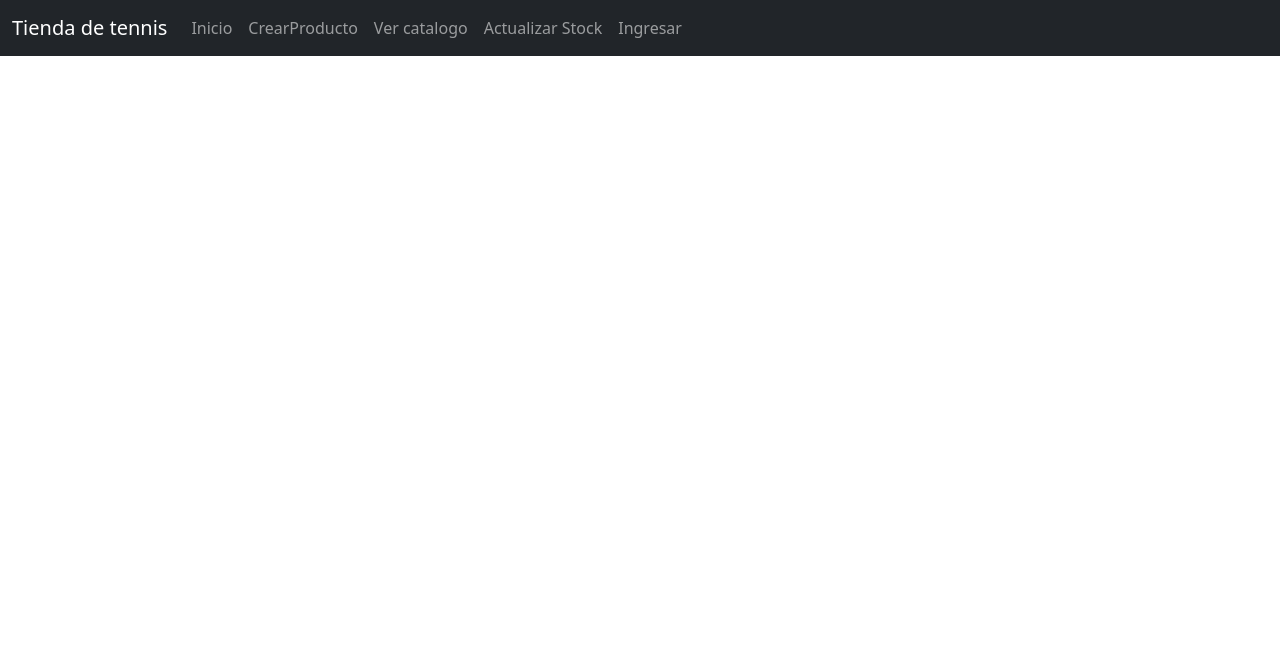
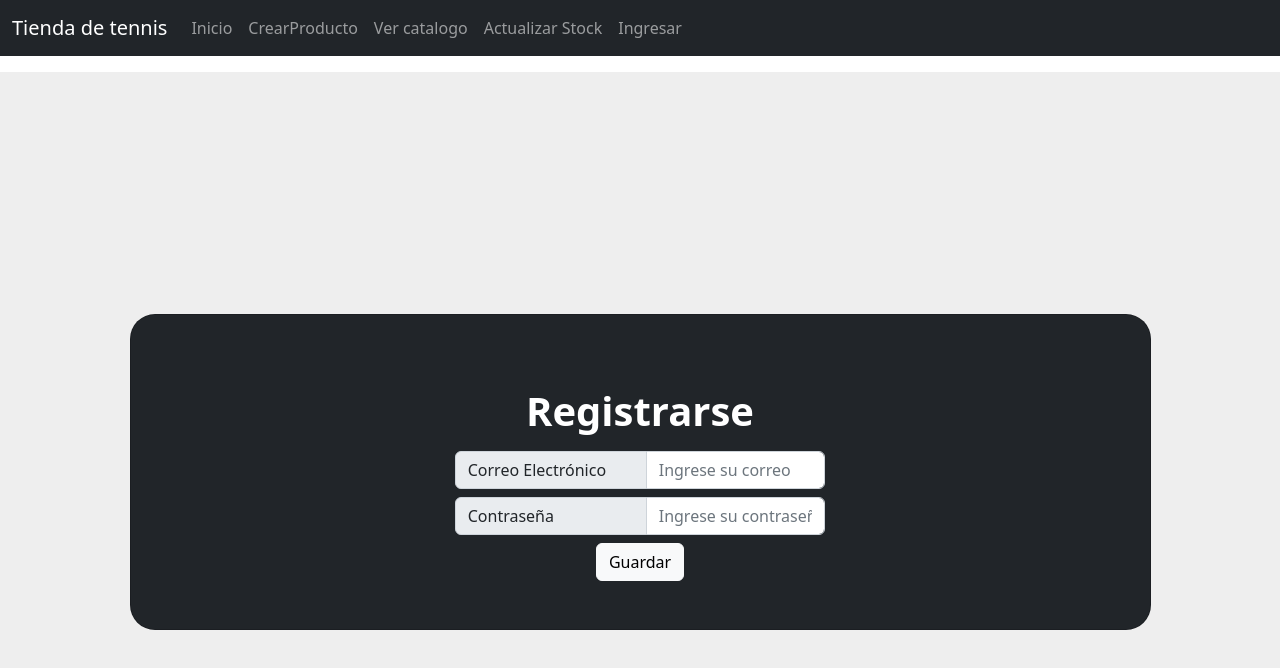
Before and after one commit to sebasrpg1232/tiendadetennis, a React (Create React App) app: page /registrar in a window 1280 px wide. Shown: the top 668 px of the page. Built offline with nearby package versions, Linux system fonts and the light colour scheme.

Commit message:
commit final

```diff
--- a/src/App.js
+++ b/src/App.js
@@ -6,6 +6,7 @@ import CrearProducto from "./Components/CrearProducto/CrearProducto";
 import VerTenis from "./Components/VerTenis/VerTenis";
 import { BrowserRouter as Router, Routes, Route } from "react-router-dom";
 import ActualizarStock from "./Components/ActualizarStock/ActualizarStock"
+import RegistrarUsuario from "./Components/RegistrarUsuario/RegistrarUsuario";
 function App() {
   // fetch('http://localhost:9000/api/product/list')
   // .then(response => response.json())
@@ -22,7 +23,7 @@ function App() {
               <Route path="/CrearProducto" element={<CrearProducto/>}></Route>
               <Route path="/VerTenis" element={<VerTenis/>}></Route>
               <Route path="/Login" element= {<Login/>}></Route>
-
+              <Route path="/registrar" element={<RegistrarUsuario/>}></Route>
               <Route path="/ActualizarStock" element={<ActualizarStock/>}></Route>
             </Routes>
         </Router>
--- a/src/Components/Home/Home.js
+++ b/src/Components/Home/Home.js
@@ -7,7 +7,6 @@ function Home() {
 
   return (
     <div>
-
     </div>
   );
 }
--- a/src/Components/Login/Login.js
+++ b/src/Components/Login/Login.js
@@ -1,4 +1,37 @@
+import { Link } from "react-router-dom";
+import axios from "axios";
+import { useState } from "react";
+
+
 function Login() {
+    const [resultado, setResultado] = useState([]);
+    const [correo, setCorreo] = useState("");
+    const [pass, setPass] = useState("");
+    const [sw, setSw] = useState(false);
+
+    async function handleClick (evt){
+      evt.preventDefault();
+      await axios.get("http://localhost:3002/usuarios").then((response) => {
+        setResultado(response.data);
+      }).then(login())
+
+    }
+    function login(){
+        setSw(false)
+        console.log(correo)
+        resultado.map((vm) => {
+            console.log(vm.correo)
+            if(vm.correo=== correo && vm.pass === pass){
+                setSw(true)
+            }
+    })
+    if(sw){
+        alert("Se ingreso")
+    }else{
+        alert("Correo/clave incorrecta")
+    }
+    }
+
     return (
         <div class="vh-100" style={{ backgroundColor: "#eee" }}>
             <form class="container h-100">
@@ -14,13 +47,17 @@ function Login() {
                                         <form>
 
                                             <div class="form-outline mb-4">
-                                                <input type="email" id="form2Example1" class="form-control" />
+                                                <input type="email" id="form2Example1" class="form-control"onChange={(event)=>{
+                          setCorreo(event.target.value)
+                        }} />
                                                 <label class="form-label mt-2" for="form2Example1">Dirección E-mail</label>
                                             </div>
 
 
                                             <div class="form-outline mb-4">
-                                                <input type="password" id="form2Example2" class="form-control" />
+                                                <input type="password" id="form2Example2" class="form-control" onChange={(event)=>{
+                          setPass(event.target.value)
+                        }}/>
                                                 <label class="form-label mt-2" for="form2Example2">Contraseña</label>
                                             </div>
 
@@ -41,11 +78,11 @@ function Login() {
                                             </div>
 
 
-                                            <button type="button" class="btn btn-light btn-block mb-4">Entrar</button>
+                                            <button type="submit" class="btn btn-light btn-block mb-4" onClick={handleClick} >Entrar</button>
 
 
                                             <div class="text-center">
-                                                <p>¿No tienes cuenta aún?  <a href="#!" class="text-light">Registrate</a></p>
+                                                <p>¿No tienes cuenta aún?  <Link to="/registrar">Regístrate</Link></p>
                                                 <p>otras opciones de inicio de sesión:</p>
 
                                             </div>
--- /dev/null
+++ b/src/Components/RegistrarUsuario/RegistrarUsuario.js
@@ -0,0 +1,106 @@
+import { useState } from "react";
+import axios from "axios";
+
+
+const spanStyle = {
+  width: "12em",
+};
+
+function RegistrarUsuario() {
+  const [correo, setCorreo] = useState();
+  const [pass, setPass] = useState();
+
+  const createProduct = (e) => {
+    e.preventDefault();
+    if (correo !== "" && pass !== null) {
+      axios
+        .post("http://localhost:3002/registrar", {
+          correo: correo,
+          pass: pass,
+        })
+        .then(() => {
+          alert("Usuario Registrado");
+          limpiarCampos();
+        });
+    }
+  };
+
+
+const limpiarCampos = () => {
+    setCorreo("");
+    setPass("");
+
+};
+
+  return (
+    <div class="vh-100" style={{ backgroundColor: "#eee" }}>
+      <form class="container h-100" method="post" action="">
+        <div class="row d-flex justify-content-center align-items-center h-100">
+          <div class="col-lg-12 col-xl-11">
+            <div
+              class="card text-white bg-dark"
+              style={{ borderRadius: "25px" }}
+            >
+              <div class="card-body p-md-5">
+                <div class="row justify-content-center">
+                  <div class="col-md-10 col-lg-6 col-xl-5 order-2 order-lg-1">
+                    <p class="text-center h1 fw-bold mb-3 mx-1 mx-md-4 mt-4">
+                      Registrarse
+                    </p>
+                    <div class="input-group flex-nowrap mb-2">
+                      <span
+                        class="input-group-text"
+                        style={spanStyle}
+                        id="addon-wrapping"
+                      >
+                        Correo Electrónico
+                      </span>
+                      <input
+                        type="text"
+                        class="form-control"
+                        placeholder="Ingrese su correo"
+                        id="correo"
+                        name="correo"
+                        onChange={(event)=>{
+                          setCorreo(event.target.value)
+                        }}
+                      ></input>
+                    </div>
+                    <div class="input-group flex-nowrap mb-2">
+                      <span
+                        class="input-group-text"
+                        style={spanStyle}
+                        id="addon-wrapping"
+                      >
+                        Contraseña
+                      </span>
+                      <input
+                        type="text"
+                        class="form-control"
+                        placeholder="Ingrese su contraseña"
+                        id="pass"
+                        name="pass"
+                        onChange={(event)=>{
+                          setPass(event.target.value)
+                        }}
+                      ></input>
+                    </div>
+
+                    <button
+                      type="submit"
+                      class="btn btn-light"
+                      onClick={createProduct}
+                    >
+                      Guardar
+                    </button>
+                  </div>
+                </div>
+              </div>
+            </div>
+          </div>
+        </div>
+      </form>
+     </div>
+  );
+}
+export default RegistrarUsuario;
```
